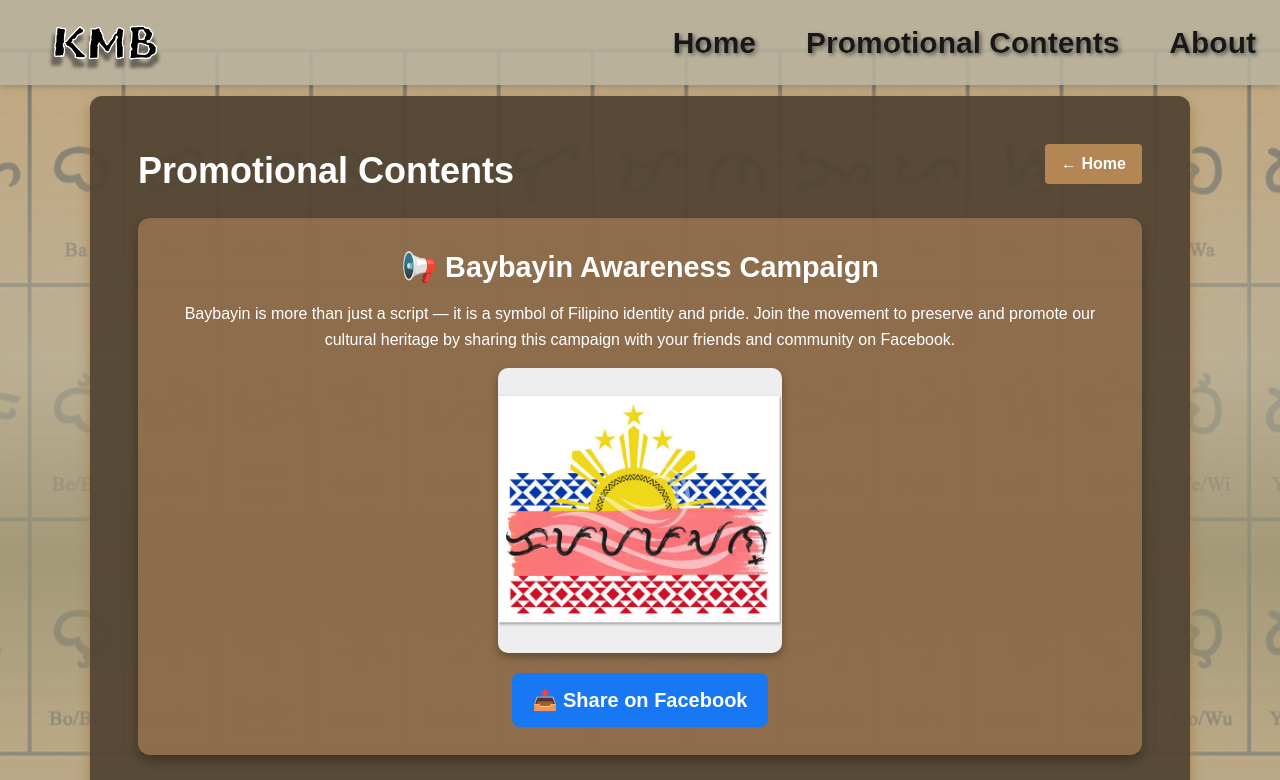
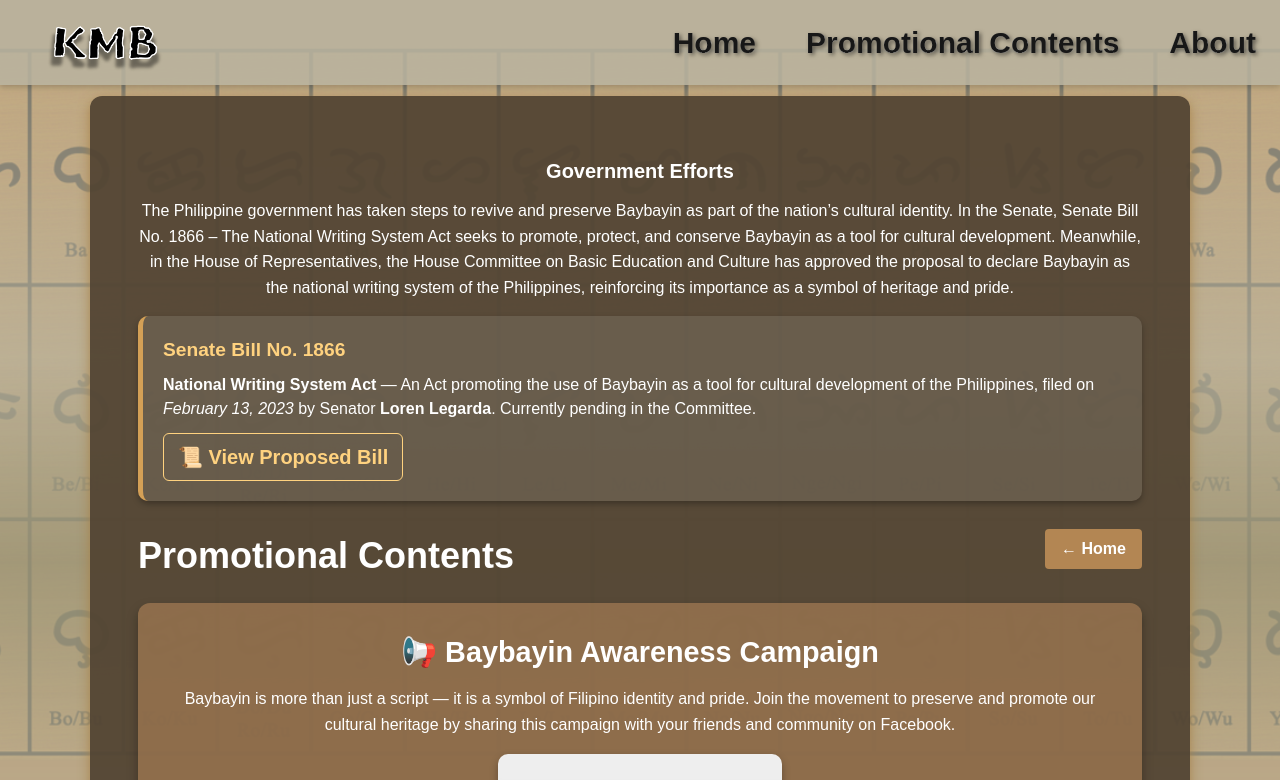
Before and after one commit to Duncan-Mangune/baybayinTest, a Next.js app: page /promotionalcontents in a window 1280 px wide. Shown: the top 780 px of the page. Built offline with nearby package versions, Linux system fonts and the light colour scheme.

Commit message:
7:19am 08-27

```diff
--- a/src/app/about/page.tsx
+++ b/src/app/about/page.tsx
@@ -20,33 +20,7 @@ export default function About() {
 
 
 
-      <h2 className={styles.subtitle}>Government Efforts</h2>
-      <p className={styles.textBlock}>
-        The Philippine government has taken steps to revive and preserve Baybayin as part of the
-        nation’s cultural identity. In the Senate, Senate Bill No. 1866 – The National Writing
-        System Act seeks to promote, protect, and conserve Baybayin as a tool for cultural
-         development. Meanwhile, in the House of Representatives, the House Committee on Basic
-         Education and Culture has approved the proposal to declare Baybayin as the national writing
-         system of the Philippines, reinforcing its importance as a symbol of heritage and pride.
-      </p>
 
-      {/* Government Efforts Card */}
-      <div className={styles.govCard}>
-        <h3 className={styles.govTitle}>Senate Bill No. 1866</h3>
-        <p className={styles.govText}>
-          <strong>National Writing System Act</strong> — An Act promoting the use of Baybayin as a
-          tool for cultural development of the Philippines, filed on <em>February 13, 2023</em> by
-          Senator <strong>Loren Legarda</strong>. Currently pending in the Committee.
-        </p>
-        <a
-          href="https://web.senate.gov.ph/lis/bill_res.aspx?congress=19&q=SBN-1866"
-          target="_blank"
-          rel="noopener noreferrer"
-          className={styles.govLink}
-        >
-          📜 View Proposed Bill
-        </a>
-      </div>
 
       <h2 className={styles.subtitle}>Social Media</h2>
       <p className={styles.textBlock}>
--- a/src/app/baybayinalphabet/page.tsx
+++ b/src/app/baybayinalphabet/page.tsx
@@ -6,7 +6,7 @@ export default function baybayinalphabet() {
 
       {/* Top row: title left, back link right */}
       <div className={styles.headerRow}>
-       <h1 className={styles.title}>The Baybayin Alphabet </h1>
+       <h1 className={styles.title}>The Baybayin Chart </h1>
           <Link href="/" className={styles.backLink}>
           ← Home
            </Link>
@@ -22,7 +22,7 @@ export default function baybayinalphabet() {
 
       <h2 className={styles.subtitle}>Description</h2>
       <p className={styles.textBlock}>
-        The Baybayin Alphabet
+        The Baybayin Chart
 
       </p>
 
--- a/src/app/page.tsx
+++ b/src/app/page.tsx
@@ -60,7 +60,7 @@ export default function HomePage() {
           href="/baybayinalphabet"
           className={`${styles.bigButton} ${styles.history}`}
         >
-          Baybayin Alphabet
+          Baybayin Chart
         </Link>
         <Link
           href="/learnbaybayin"
--- a/src/app/promotionalcontents/page.tsx
+++ b/src/app/promotionalcontents/page.tsx
@@ -37,10 +37,40 @@ export default function PromotionalContents() {
 
   return (
     <div className={styles.container}>
+       {/* 🚩 Government Efforts Section */}
+      <h2 className={`${styles.subtitle} ${styles.govSection}`}>Government Efforts</h2>
+      <p className={styles.textBlock}>
+        The Philippine government has taken steps to revive and preserve
+        Baybayin as part of the nation’s cultural identity. In the Senate,
+        Senate Bill No. 1866 – The National Writing System Act seeks to promote,
+        protect, and conserve Baybayin as a tool for cultural development.
+        Meanwhile, in the House of Representatives, the House Committee on Basic
+        Education and Culture has approved the proposal to declare Baybayin as
+        the national writing system of the Philippines, reinforcing its
+        importance as a symbol of heritage and pride.
+      </p>
+
+      <div className={styles.govCard}>
+        <h3 className={styles.govTitle}>Senate Bill No. 1866</h3>
+        <p className={styles.govText}>
+          <strong>National Writing System Act</strong> — An Act promoting the
+          use of Baybayin as a tool for cultural development of the Philippines,
+          filed on <em>February 13, 2023</em> by Senator{" "}
+          <strong>Loren Legarda</strong>. Currently pending in the Committee.
+        </p>
+        <a
+          href="https://web.senate.gov.ph/lis/bill_res.aspx?congress=19&q=SBN-1866"
+          target="_blank"
+          rel="noopener noreferrer"
+          className={styles.govLink}
+        >
+          📜 View Proposed Bill
+        </a>
+      </div>
+
       {/* Title & Back Button */}
       <div className={styles.headerRow}>
         <h1 className={styles.title}>Promotional Contents</h1>
-
         <Link href="/" className={styles.backLink}>
           ← Home
         </Link>
@@ -50,9 +80,10 @@ export default function PromotionalContents() {
       <div className={styles.campaignCard}>
         <h2 className={styles.campaignTitle}>📢 Baybayin Awareness Campaign</h2>
         <p className={styles.campaignText}>
-          Baybayin is more than just a script — it is a symbol of Filipino identity and pride.
-          Join the movement to preserve and promote our cultural heritage by sharing this campaign
-          with your friends and community on Facebook.
+          Baybayin is more than just a script — it is a symbol of Filipino
+          identity and pride. Join the movement to preserve and promote our
+          cultural heritage by sharing this campaign with your friends and
+          community on Facebook.
         </p>
         <img
           src="/images/Campaign.jpg" // 📌 local image
@@ -69,8 +100,10 @@ export default function PromotionalContents() {
         </a>
       </div>
 
+
+
+      {/* 🚩 Merchandise Section */}
       <h1 className={styles.title2}>Merchandise</h1>
-
       <p className={styles.textBlock}>
         Explore products featuring Baybayin designs. From T-shirts to tattoos,
         signage, and logos — click each product to view more.{" "}
@@ -96,8 +129,14 @@ export default function PromotionalContents() {
               View Product
             </a>
           </div>
+
+
+
         ))}
       </div>
+
+
+
     </div>
   );
 }
--- a/src/app/promotionalcontents/promotionalcontents.module.css
+++ b/src/app/promotionalcontents/promotionalcontents.module.css
@@ -181,3 +181,52 @@
 .shareBtn:hover {
   background-color: #145dbf;
 }
+
+
+/* --- Government Efforts Card --- */
+
+
+.govCard {
+  background-color: rgba(255, 255, 255, 0.1); /* lighter overlay to stand out */
+  border-left: 5px solid #d4a056; /* gold accent */
+  padding: 20px;
+  border-radius: 10px;
+  margin-top: 16px;
+  margin-bottom: 28px;
+  box-shadow: 0 3px 6px rgba(0,0,0,0.3);
+  transition: transform 0.2s ease, box-shadow 0.2s ease;
+}
+
+.govCard:hover {
+  transform: translateY(-4px);
+  box-shadow: 0 6px 12px rgba(0,0,0,0.35);
+}
+
+.govTitle {
+  font-size: 1.2rem;
+  font-weight: bold;
+  margin-bottom: 8px;
+  color: #ffd27f;
+}
+
+.govText {
+  font-size: 1rem;
+  line-height: 1.5;
+  margin-bottom: 12px;
+}
+
+.govLink {
+  display: inline-block;
+  color: #ffd27f;
+  font-weight: bold;
+  text-decoration: none;
+  border: 1px solid #ffd27f;
+  padding: 8px 14px;
+  border-radius: 6px;
+  transition: all 0.3s ease;
+}
+
+.govLink:hover {
+  background-color: #ffd27f;
+  color: #514332;
+}
```
Also changed, not shown: src/app/about/about.module.css (+0 -46 lines).
